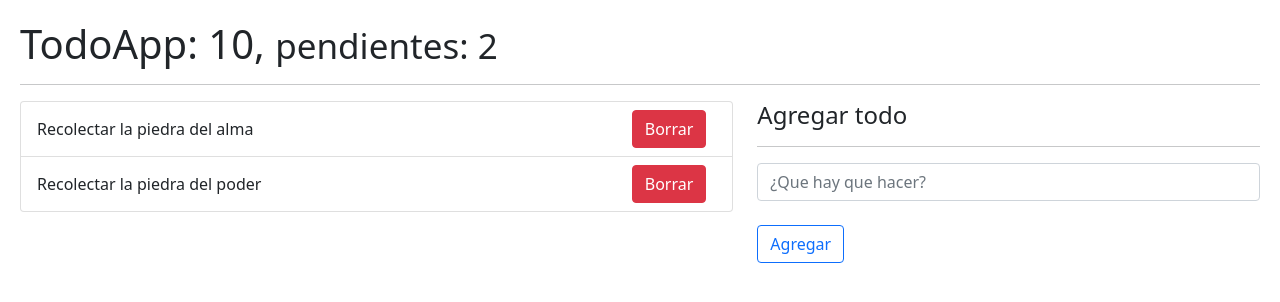
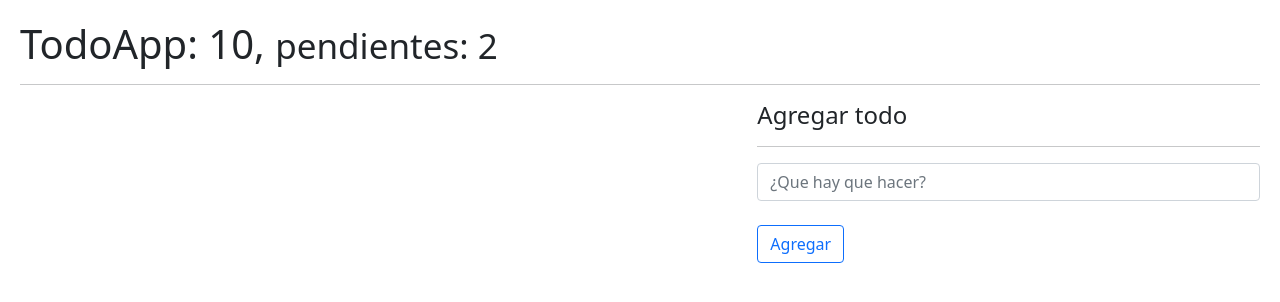
Before and after one commit to Oen844/hook-react-app, a React (Vite) app: page / in a window 1280 px wide. Shown: the top 302 px of the page. Built offline with nearby package versions, Linux system fonts and the light colour scheme.

Commit message:
initialstate and init localStore

```diff
--- a/src/08-useReducer/TodoApp.jsx
+++ b/src/08-useReducer/TodoApp.jsx
@@ -1,24 +1,32 @@
-import React, { useReducer } from 'react'
+import React, { useEffect, useReducer } from 'react'
 import { TodoAdd } from './TodoAdd';
 import { Todolist } from './Todolist';
 import { todoReducer } from './todoReducer'
 
 const initialState = [
-    {
-        id: new Date().getTime(),
-        description: 'Recolectar la piedra del alma',
-        done: false
-    },
-    {
-        id: new Date().getTime() * 3,
-        description: 'Recolectar la piedra del poder',
-        done: false
-    }
+    // {
+    //     id: new Date().getTime(),
+    //     description: 'Recolectar la piedra del alma',
+    //     done: false
+    // },
+
+
 ]
+
+const init = () => {
+    return JSON.parse ( localStorage.getItem('todos') ) || []
+}
 
 export const TodoApp = () => {
 
-    const [todos, dispatch] = useReducer(todoReducer, initialState);
+    const [todos, dispatch] = useReducer(todoReducer, initialState, init);
+
+
+    useEffect(() => {
+      localStorage.setItem('todos', JSON.stringify(todos) );
+
+    }, [todos])
+
 
     const handleNewTodo = (todo) => {
         const action = {
```
